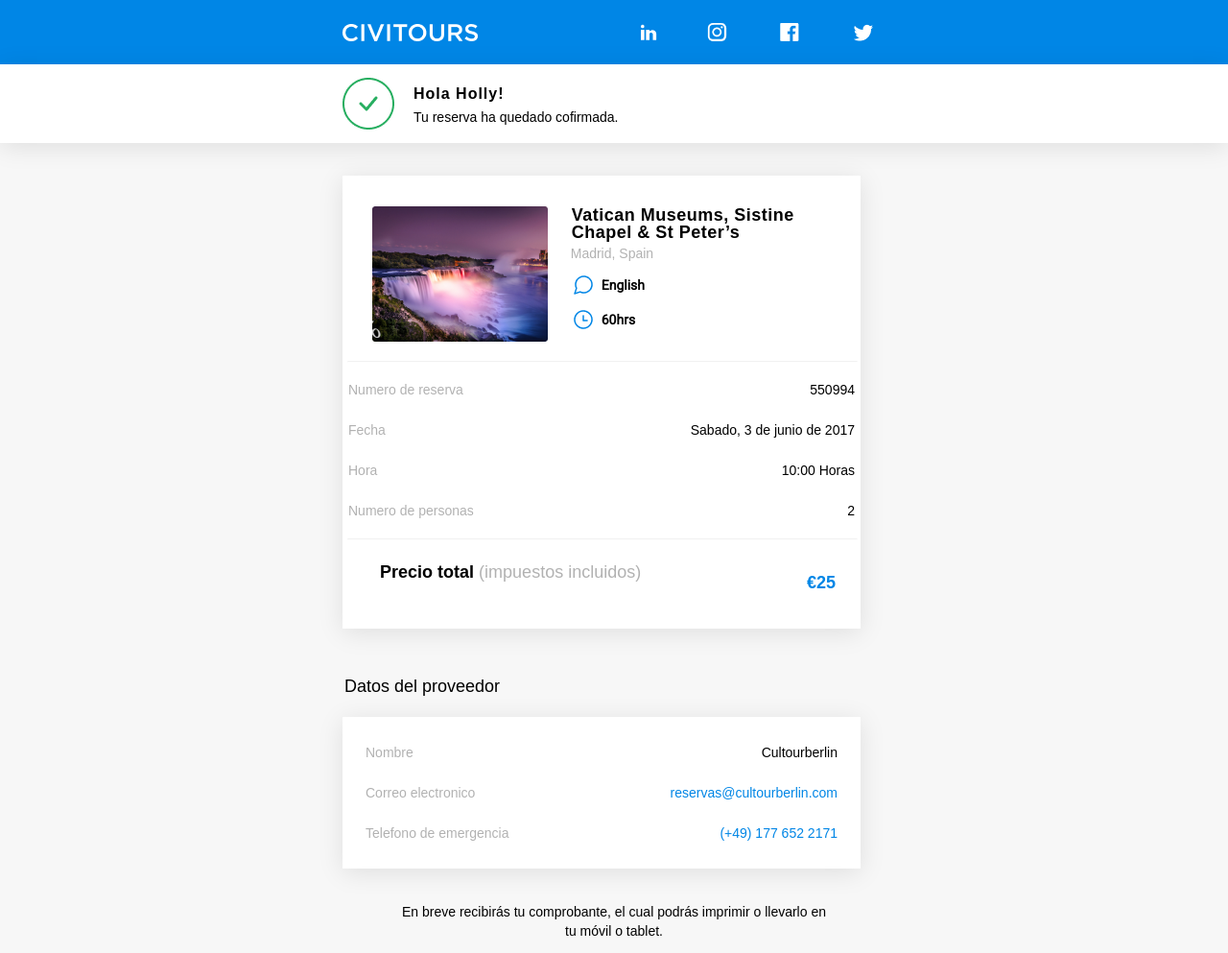
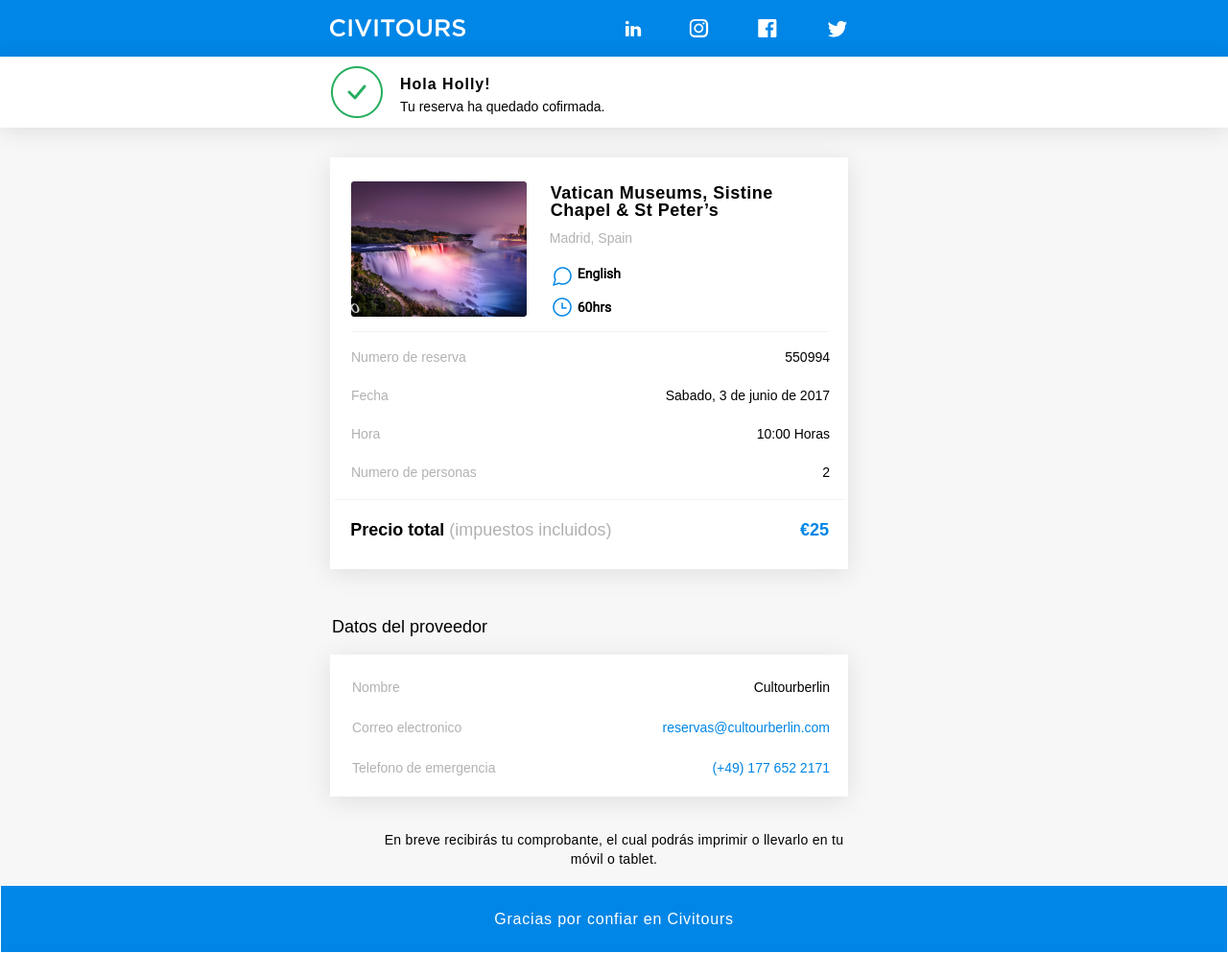
Before and after one commit to irkinwork/email, a website: page app/jade/index.jade in a window 1280 px wide. Shown: the top 993 px of the page at 96% size. Drawn offline with nearby package versions, Linux system fonts and the light colour scheme; files that its build step writes are made by us from their sources; files whose address does not match are found by name.

Commit message:
finish line

```diff
--- a/app/jade/index.jade
+++ b/app/jade/index.jade
@@ -14,27 +14,33 @@ html(xmlns='http://www.w3.org/1999/xhtml')
   body(bgcolor="#f7f7f7")
     .center
       table.mail__header
-        tbody.container
-          tr
-            td(width="51%", align="left")
-              img(src="./img/logo.png", width="141", height="18")
-            td(width="11%%")
-              img(src="./img/sm/in.png", width="17", height="17")
-            td(width="12.5%%")
-              img(src="./img/sm/ib.png", width="21", height="19")
-            td(width="12.5%%")
-              img(src="./img/sm/fb.png", width="20", height="19")
-            td(width="13%%")
-              img(src="./img/sm/tw.png",width="22", height="18")
+        tr
+          td
+            .container.center
+              table
+                tr
+                  td.logo(width="51%", align="left")
+                    img(src="./img/logo.png", width="141", height="18")
+                  td(width="11%%")
+                    img(src="./img/sm/in.png", width="17", height="17")
+                  td(width="12.5%%")
+                    img(src="./img/sm/ib.png", width="21", height="19")
+                  td(width="12.5%%")
+                    img(src="./img/sm/fb.png", width="20", height="19")
+                  td(width="13%%")
+                    img(src="./img/sm/tw.png",width="22", height="18")
       table.mail__hello
-        tbody.container
-          tr
-            td.check(rowspan="2", width="14%")
-              img(src="./img/helpers/success.png", width="54", height="54")
-            td.hola(align="left")
-              b Hola Holly!
-          tr
-            td.confirm(align="left") Tu reserva ha quedado cofirmada.
+        tr
+          td
+            .container.center
+              table
+                tr
+                  td.check(rowspan="2", width="14%")
+                    img(src="./img/helpers/success.png", width="54", height="54")
+                  td.hola(align="left")
+                    b Hola Holly!
+                tr
+                  td.confirm(align="left") Tu reserva ha quedado cofirmada.
       table.content-wrap(align="center")
         tbody.container
           tr
@@ -45,12 +51,12 @@ html(xmlns='http://www.w3.org/1999/xhtml')
                     table.content-top(width="100%")
                       tr
                         td.center
-                          .inline-block(style="max-width: 183px; padding-right: 40px")
+                          .inline-block(style="max-width: 183px;padding-right:0px")
                             table(width="100%")
                               tr
                                 td.pic(width="205", align="center")
                                   img(src="./img/pic.png", width="183", height="141")
-                          .inline-block(style="max-width: 296px")
+                          .inline-block(style="max-width: 296px;padding-left: 22px")
                             table(width="100%")
                               tr
                                 td.title(width="296", align="left")
--- a/app/styl/index.styl
+++ b/app/styl/index.styl
@@ -39,7 +39,7 @@ generate-grid(12)
   text-align: center
   // max-width: 600px;
 .content-wrap
-  padding 30px 15px 11px
+  padding 27px 15px 11px
 
 .spacer-table
   background-color: #ffffff
@@ -57,7 +57,7 @@ generate-grid(12)
 
 .spacer-td
   td
-    padding 14px 0 4px
+    padding 0px 17px 2px
 .spacer-td2
   td
     padding 7px 0 11px
@@ -78,34 +78,40 @@ generate-grid(12)
 .mail
   &__header
     background-color: #0086E6
-    padding: 0 15px;
+    //padding: 0 15px;
     width: 100%
     td
-      padding 20px 15px
+      .container
+        td
+          //padding 20px 15px
+          &.logo
+            padding-right: 143px;
+            padding-left: 0;
+            padding-top: 13px;
+            padding-bottom: 14px;
 /**========================header end=========================***/
 /**========================hello start=========================***/
 .mail
   &__hello
-    padding: 10px 15px;
+    //padding: 10px 15px;
     background-color: #ffffff
     box-shadow: 0px 4px 25px rgba(0, 0, 0, 0.1);
     width: 100%
     td
       &.check
-        padding 0 15px
+        padding 3px 1px
       &.hola
-        padding: 8px 0.5% 0
+        padding: 12px 15px 0
         letter-spacing: 1px;
         line-height: 12px;
       &.confirm
-        line-height: 20px;
         font-size: 14px;
-        padding: 0px 0.5% 0
+        padding: 0px 15px 4px
 /**========================hello end=========================***/
 
 /**========================content-main start=========================***/
 .inner-top
-  padding 0px 15px
+  padding 0px 2px
 .content-main
   box-shadow: 0px 4px 25px rgba(0, 0, 0, 0.1);
   max-width: 540px;
@@ -116,16 +122,17 @@ generate-grid(12)
   //padding 24px 21px 0
   background-color: #ffffff
   .pic
-    padding-top 24px
-    padding-left: 21px
+    padding-top: 17px;
+    padding-left: 3px;
     padding-right 0
     width 41%
   .title
     line-height: 18px;
     font-size: 18px;
     letter-spacing: 0.5px;
-    padding-top 24px
+    padding-top 20px
     padding-right: 21px
+    padding-bottom: 8px;
   .desc
     color: #000000;
     opacity: 0.3;
@@ -143,10 +150,10 @@ generate-grid(12)
     font-weight: 600;
     .time
       width 23px
-      padding 7px 3px 7px 0
+      padding 3px 0px 3px 0
     .lang
       width 23px
-      padding 7px 3px 7px 0
+      padding 14px 0px 7px 0
     img
       padding-right (22/6)+'%'
 
@@ -155,23 +162,27 @@ generate-grid(12)
   background-color: #ffffff
   width 100%
 .info
-  line-height: 38px;
+  line-height: 36px;
   font-size: 14px;
   text-align: left;
   color: #000000;
+  .left
+    padding-left: 17px;
+  .right
+    padding-right: 14px;
 .total
   line-height: 25px;
   font-size: 18px;
   .price
     color #0086E6
-    padding 0px 21px 11px 0
+    padding 5px 15px 23px 2px
   .total-text
-    padding 8px 21px 41px
+    padding 5px 21px 23px 2px
 
 .title-inner
   max-width: 540px;
   td
-    padding: 46px 0 17px
+    padding: 46px 0 14px
     line-height: 25px;
     font-size: 18px;
 
@@ -188,22 +199,31 @@ generate-grid(12)
 /**========================content-bottom end=========================***/
 
 .content-bottom
-  padding 15px 21px
+  //padding 15px 21px
   background-color: #ffffff
   box-shadow: 0px 4px 25px rgba(0, 0, 0, 0.1);
   max-width: 540px;
   width: 100%
-
+  .info
+    line-height: 15px;
+    .left
+      padding 25px 0 0px 21px
+    .right
+      padding: 25px 17px 0px 0
+    &:last-child
+      td
+        padding-bottom: 20px;
 /**========================content-bottom end=========================***/
 
 
 /**========================message start=========================***/
 .message
   td
-    padding: 33px 58px 0
+    padding: 33px 46px 0
     line-height: 20px;
     font-size: 14px;
     text-align: center;
+    letter-spacing: 0.02em;
 
 /**========================message end=========================***/
 
```
Also changed, not shown: app/css/bundle.min.css, app/css/index.css, app/index.html, dist/inline/index.html.
